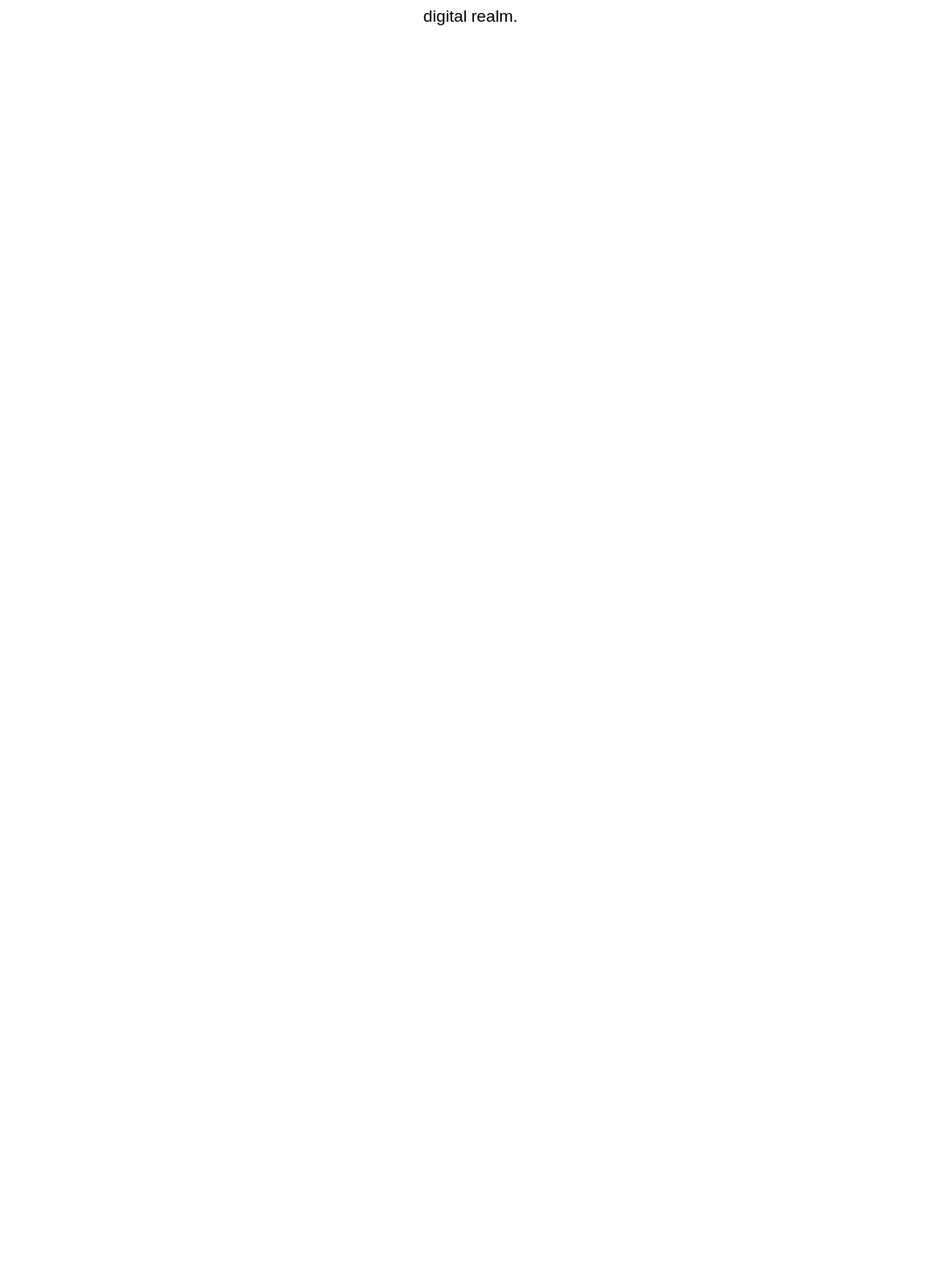
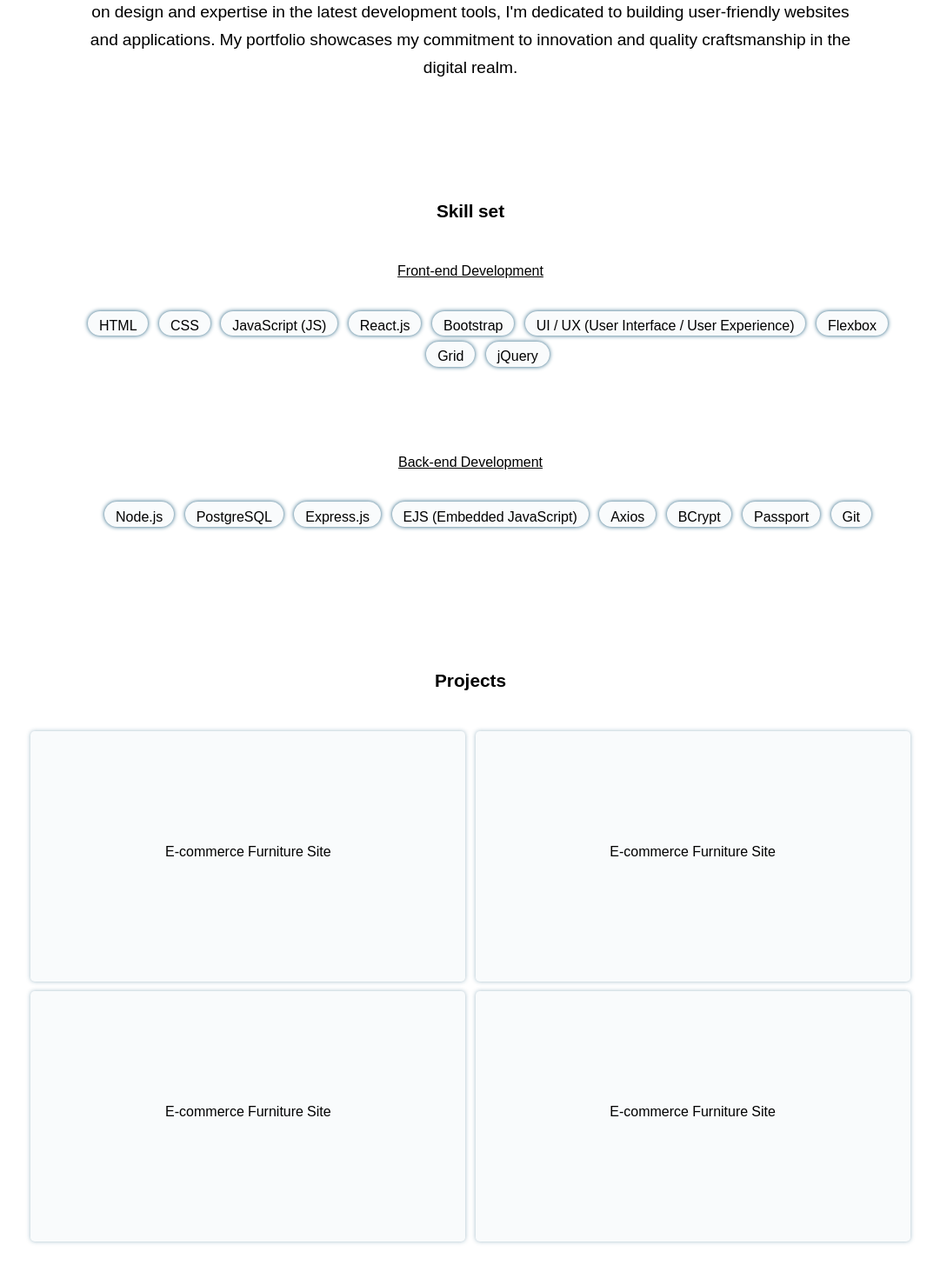
Before and after one commit to Psegiannakis/my-portfolio, a React (Vite) app: page / in a window 1280 px wide. Shown: the part 402-1872 px from the top of the page at 87% size, without its empty margins (99-1180 px from the left). Before the commit the page ends 800 px from the top, so only its background shows below. Built offline with nearby package versions, Linux system fonts and the light colour scheme.

Commit message:
skill set complete start projects section

```diff
--- a/src/Header.jsx
+++ b/src/Header.jsx
@@ -8,7 +8,7 @@ export default function Header() {
         <div className="header">
           <h2>Home</h2>
           <h2>About</h2>
-          <h2>Portfolio</h2>
+          <h2>Projects</h2>
           <h2>Contact</h2>
         </div>
       </div>
--- /dev/null
+++ b/src/Projects.jsx
@@ -0,0 +1,17 @@
+import "../styles/projects.css";
+
+export default function Projects() {
+  return (
+    <>
+      <div className="projects-div">
+        <h3>Projects</h3>
+        <div className="projects-grid">
+          <div>E-commerce Furniture Site</div>
+          <div>E-commerce Furniture Site</div>
+          <div>E-commerce Furniture Site</div>
+          <div>E-commerce Furniture Site</div>
+        </div>
+      </div>
+    </>
+  );
+}
--- /dev/null
+++ b/src/Skills.jsx
@@ -0,0 +1,40 @@
+import "../styles/skills.css";
+
+export default function Skills() {
+  return (
+    <>
+      <div className="skills-div">
+        <h3>Skill set</h3>
+        <h4>Front-end Development</h4>
+        <div className="list">
+          <ul>
+            <li>HTML</li>
+            <li>CSS</li>
+            <li>JavaScript (JS)</li>
+            <li>React.js</li>
+            <li>Bootstrap</li>
+            <li>UI / UX (User Interface / User Experience)</li>
+            <li>Flexbox</li>
+            <li>Grid</li>
+            <li>jQuery</li>
+          </ul>
+        </div>
+        <div className="skills-2">
+          <h4>Back-end Development</h4>
+          <div className="list two">
+            <ul>
+              <li>Node.js</li>
+              <li>PostgreSQL</li>
+              <li>Express.js</li>
+              <li>EJS (Embedded JavaScript)</li>
+              <li>Axios</li>
+              <li>BCrypt</li>
+              <li>Passport</li>
+              <li>Git</li>
+            </ul>
+          </div>
+        </div>
+      </div>
+    </>
+  );
+}
--- a/src/main.jsx
+++ b/src/main.jsx
@@ -2,10 +2,14 @@ import React from "react";
 import ReactDOM from "react-dom/client";
 import Header from "./Header";
 import Hero from "./Hero";
+import Skills from "./Skills";
+import Projects from "./Projects";
 
 ReactDOM.createRoot(document.getElementById("root")).render(
   <React.StrictMode>
     <Header />
     <Hero />
+    <Skills />
+    <Projects />
   </React.StrictMode>
 );
--- a/styles/hero.css
+++ b/styles/hero.css
@@ -13,6 +13,10 @@
   padding-top: 5rem;
 }
 
+.hero-main h1 {
+  font-size: 3rem;
+}
+
 .color-text {
   color: #1b5a7a;
   font-weight: 600;
@@ -21,7 +25,7 @@
 .para {
   width: fit-content;
   text-align: center;
-  padding: 0 15%;
+  padding: 3% 15%;
   font-size: larger;
   line-height: 2rem;
 }
--- /dev/null
+++ b/styles/projects.css
@@ -0,0 +1,40 @@
+* {
+  font-family: "Noto Sans Khojki", sans-serif;
+  font-weight: 400;
+  font-style: normal;
+}
+
+.projects-div {
+  padding: 5% 10%;
+  line-height: 1rem;
+  text-align: center;
+}
+
+.projects-div h3 {
+  font-weight: bold;
+  font-size: 1.3rem;
+  padding-bottom: 2rem;
+}
+
+.projects-grid {
+  display: grid;
+  grid-template: 1fr 1fr / 1fr 1fr;
+  gap: 0.7rem;
+}
+
+.projects-grid div {
+  background-color: rgba(0, 0, 0, 0.047);
+  width: 100%;
+  height: 20vh;
+  background-color: #1b5a7a06;
+  border-radius: 0.3rem;
+  box-shadow: 0 0 0.3rem #1b5a7a67;
+  text-align: center;
+  padding-top: 8rem;
+}
+
+.projects-grid div:hover {
+  background-color: #1b5a7a06;
+  background-image: linear-gradient(to right, #1b5a7a0c, #ffffff07, #1b5a7a0c);
+  box-shadow: 0 0 0.3rem #1b5a7a;
+}
--- /dev/null
+++ b/styles/skills.css
@@ -0,0 +1,40 @@
+* {
+  font-family: "Noto Sans Khojki", sans-serif;
+  font-weight: 400;
+  font-style: normal;
+}
+
+.skills-div {
+  padding: 5% 10%;
+  line-height: 1rem;
+  text-align: center;
+}
+
+.skills-div h3 {
+  font-weight: bold;
+  font-size: 1.3rem;
+  padding-bottom: 2rem;
+}
+
+.skills-div h4 {
+  text-decoration: underline;
+}
+
+.list {
+  display: flex;
+  justify-content: center;
+  align-items: center;
+}
+
+.list li {
+  display: inline-flex;
+  background-color: #1b5a7a06;
+  margin: 0.2rem 0.4rem;
+  padding: 0.4rem 0.8rem;
+  border-radius: 1rem;
+  box-shadow: 0 0 0.3rem #1b5a7a;
+}
+
+.skills-2 {
+  margin-top: 5rem;
+}
```
